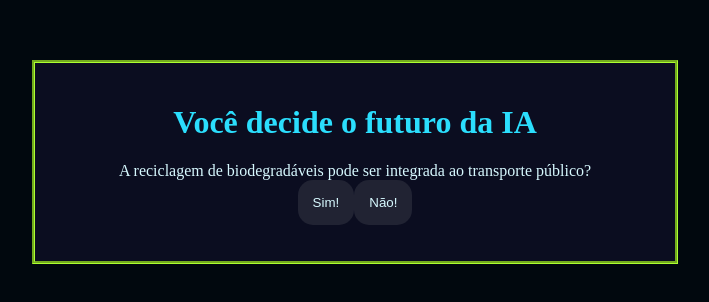
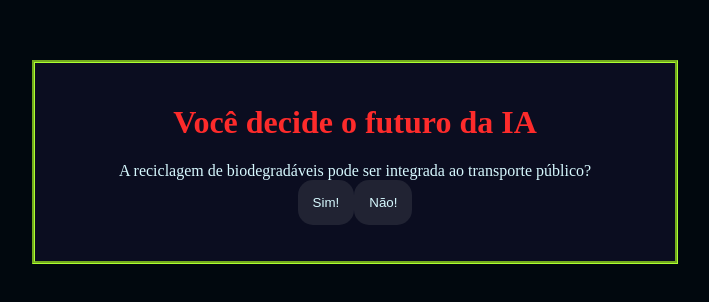
Before and after one commit to Vinizaun/Zeta-I.A, a plain HTML site: page index.html in a window 1280 px wide. Shown: the part 246-548 px from the top of the page, without its empty margins (285-994 px from the left). Drawn offline with Linux system fonts and the light colour scheme.

Commit message:
Update style.css

```diff
--- a/style.css
+++ b/style.css
@@ -2,7 +2,7 @@
     --cor-fundo: #01080E ;
     --cor-principal: #0B0D20 ;
     --cor-secundaria: #212333;
-    --cor-destaque: #2BDEFD;
+    --cor-destaque: #fd2b2b;
     --cor-texto: #D7F9FF;
 
 }
```
